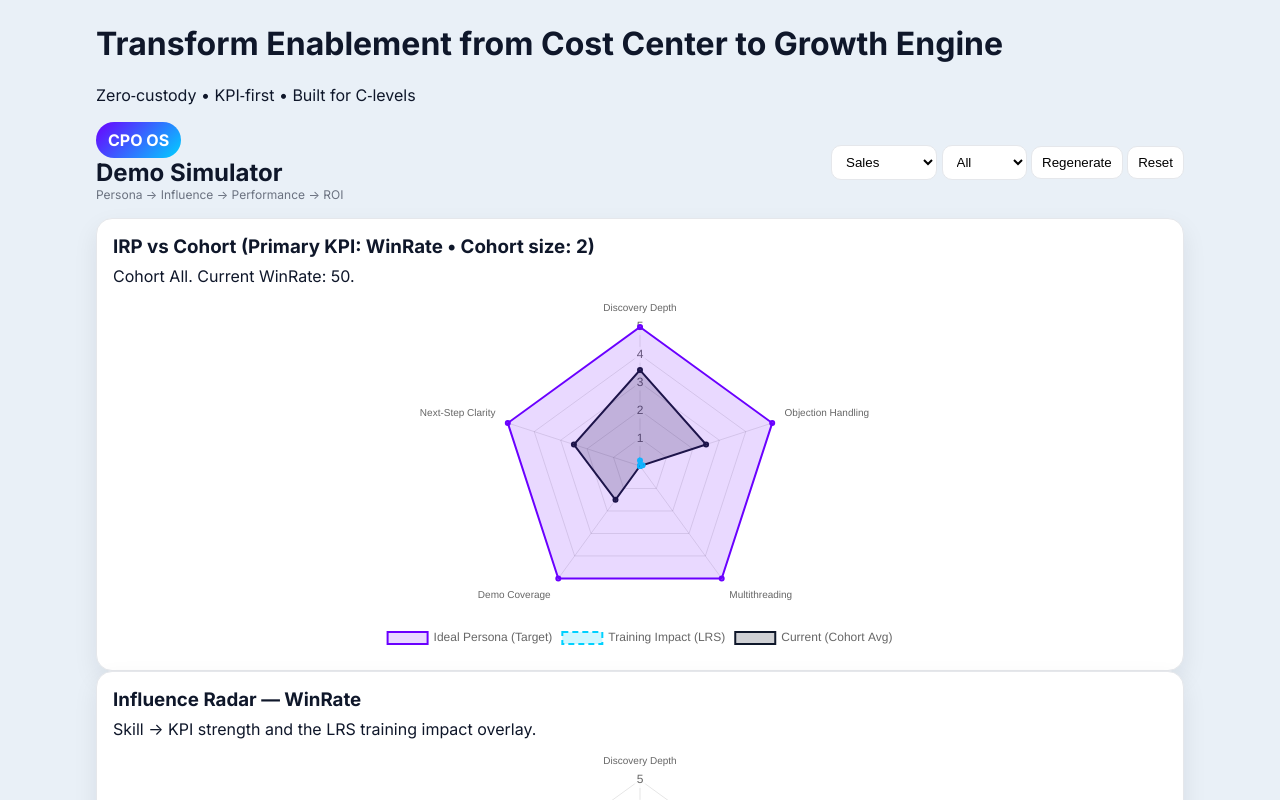
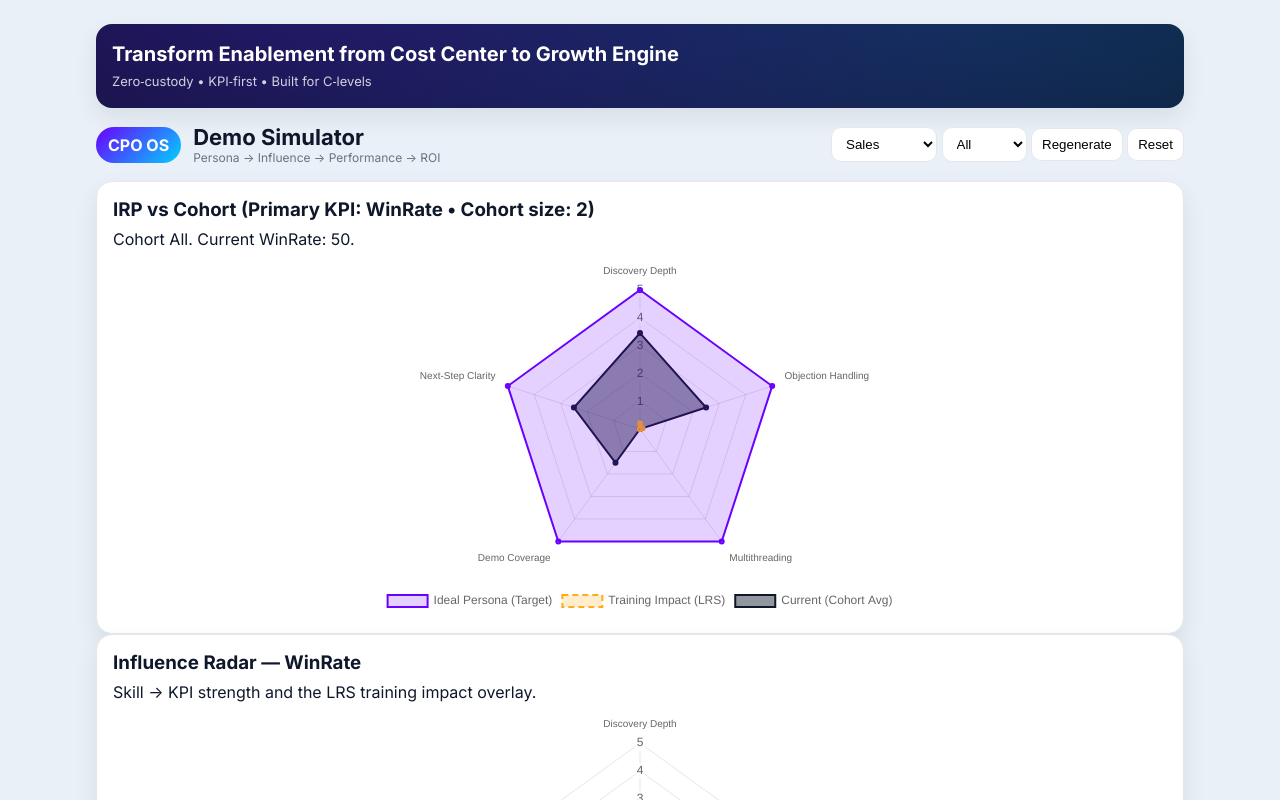
Before and after one commit to ashishvarghese242/cpo-os-demo, a plain HTML site: page index.html in a window 1280 px wide. Shown: the top 800 px of the page. Drawn offline with nearby package versions, Linux system fonts and the light colour scheme.

Commit message:
Update theme.css

```diff
--- a/assets/theme.css
+++ b/assets/theme.css
@@ -1,32 +1,33 @@
-/* assets/theme.css  — CPO site-inspired theme */
+/* assets/theme.css — CPO site-inspired theme */
 :root{
   /* Base */
-  --bg: #e9f0f7;             /* light bluish background (matches site sections) */
+  --bg: #e9f0f7;
   --card: #ffffff;
-  --text: #0f172a;           /* slate-900 */
-  --muted: #6b7280;          /* slate-500/600 */
+  --text: #0f172a;
+  --muted: #6b7280;
   --line: #e5e7eb;
 
-  /* Brand accents (inspired by hero gradient & AI chip imagery) */
-  --accent: #6a00ff;         /* electric purple */
-  --accent-2: #00d1ff;       /* cyan */
-  --accent-warm: #ffd166;    /* warm highlight from site imagery */
+  /* Brand accents */
+  --accent: #6a00ff;      /* electric purple */
+  --accent-2: #00d1ff;    /* cyan */
+  --accent-warm: #ffd166; /* warm highlight */
 
   /* Chart colors */
-  --chart-actual-fill: rgba(15, 23, 42, 0.20);
+  --chart-actual-fill: rgba(15, 23, 42, 0.45);
   --chart-actual-line: rgba(15, 23, 42, 1);
-  --chart-target-fill: rgba(106, 0, 255, 0.15);
+  --chart-target-fill: rgba(106, 0, 255, 0.18);
   --chart-target-line: rgba(106, 0, 255, 1);
-  --chart-influence-fill: rgba(0, 209, 255, 0.18);
+  --chart-influence-fill: rgba(0, 209, 255, 0.20);
   --chart-influence-line: rgba(0, 209, 255, 1);
-  --chart-training-fill: rgba(0, 209, 255, 0.18); /* cyan, visible but not overpowering */
-  --chart-training-line: rgba(0, 209, 255, 1);
 
-  /* UI polish */
+  /* NEW: training overlay colors (high contrast) */
+  --chart-training-fill: rgba(255, 172, 28, 0.22); /* orange fill */
+  --chart-training-line: rgba(255, 172, 28, 1);    /* orange line */
+
+  /* UI */
   --radius: 16px;
   --shadow: 0 10px 24px rgba(16, 24, 40, 0.08);
 }
-
 
 *{ box-sizing: border-box; }
 body{
@@ -44,10 +45,13 @@ body{
   padding: 16px;
   box-shadow: var(--shadow);
 }
+
 header{
   display:flex; align-items:center; justify-content:space-between; margin-bottom: 16px;
 }
-.brand h2{ margin:0 }
+
+.brand { display:flex; gap:12px; align-items:center; }
+.brand h2{ margin:0; font-size:22px; }
 .brand .tag{ color: var(--muted); font-size:12px }
 
 select, button{
@@ -62,5 +66,19 @@ select, button{
   background: linear-gradient(135deg, var(--accent), var(--accent-2));
   color:#fff; font-weight:700; padding:8px 12px; border-radius: 999px;
 }
+
+.hero {
+  border-radius: var(--radius);
+  background: radial-gradient(1200px 400px at 20% -20%, rgba(106,0,255,0.25), transparent),
+              radial-gradient(1200px 400px at 80% -30%, rgba(0,209,255,0.20), transparent),
+              #0B1020;
+  color: #fff;
+  padding: 18px 16px;
+  margin-bottom: 16px;
+  box-shadow: var(--shadow);
+}
+.hero h1 { margin: 0; font-size: 20px; }
+.hero p  { margin: 6px 0 0 0; color: rgba(255,255,255,0.8); font-size: 13px; }
+
 table th, table td { padding: 8px 10px; border-bottom: 1px solid var(--line); text-align: left; }
 table th { font-weight: 600; font-size: 12px; color: var(--muted); text-transform: uppercase; letter-spacing: .04em; }
```
